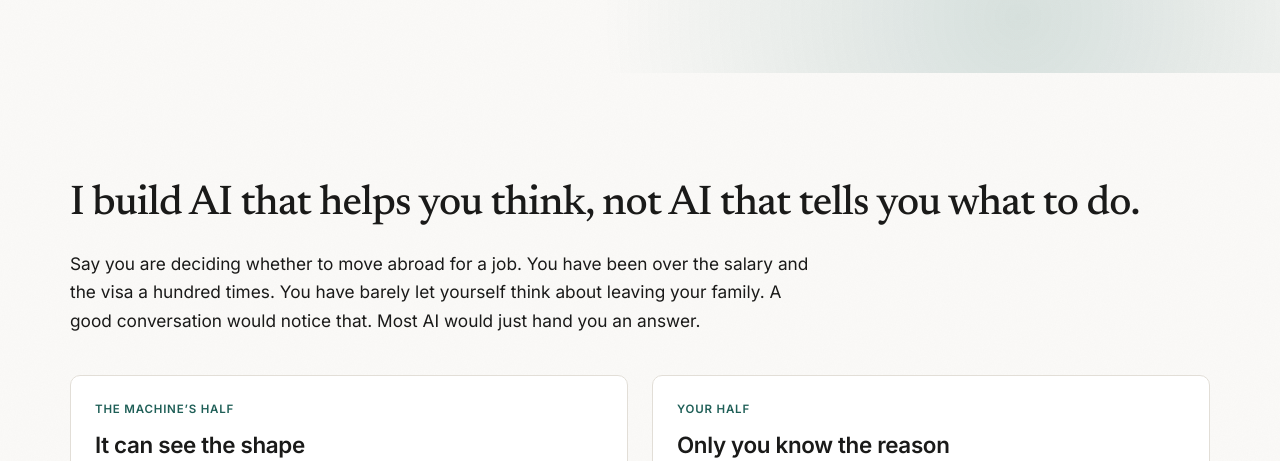
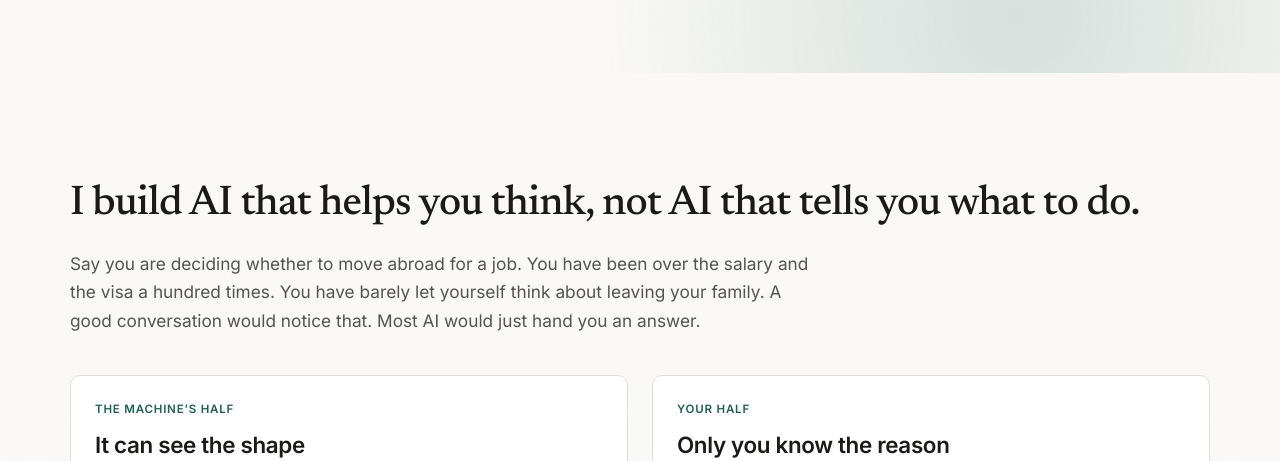
Before and after one commit to moritatarvirdians/moritatarvirdians.github.io, a plain HTML site: page research.html in a window 1280 px wide. Shown: the part 333-794 px from the top of the page. Drawn offline with Linux system fonts and the light colour scheme.

Commit message:
Updated research

```diff
--- a/research.html
+++ b/research.html
@@ -116,7 +116,7 @@
   <section class="section wrap">
     <!-- <p class="kicker">The through-line</p> -->
     <p><h2 class="prose">I build AI that helps you think, not AI that tells you what to do.</h2></p>
-    <p class="prose">
+    <p class="prose muted">
       Say you are deciding whether to move abroad for a job. You have been over the salary and the
       visa a hundred times. You have barely let yourself think about leaving your family. A good
       conversation would notice that. Most AI would just hand you an answer.
```
